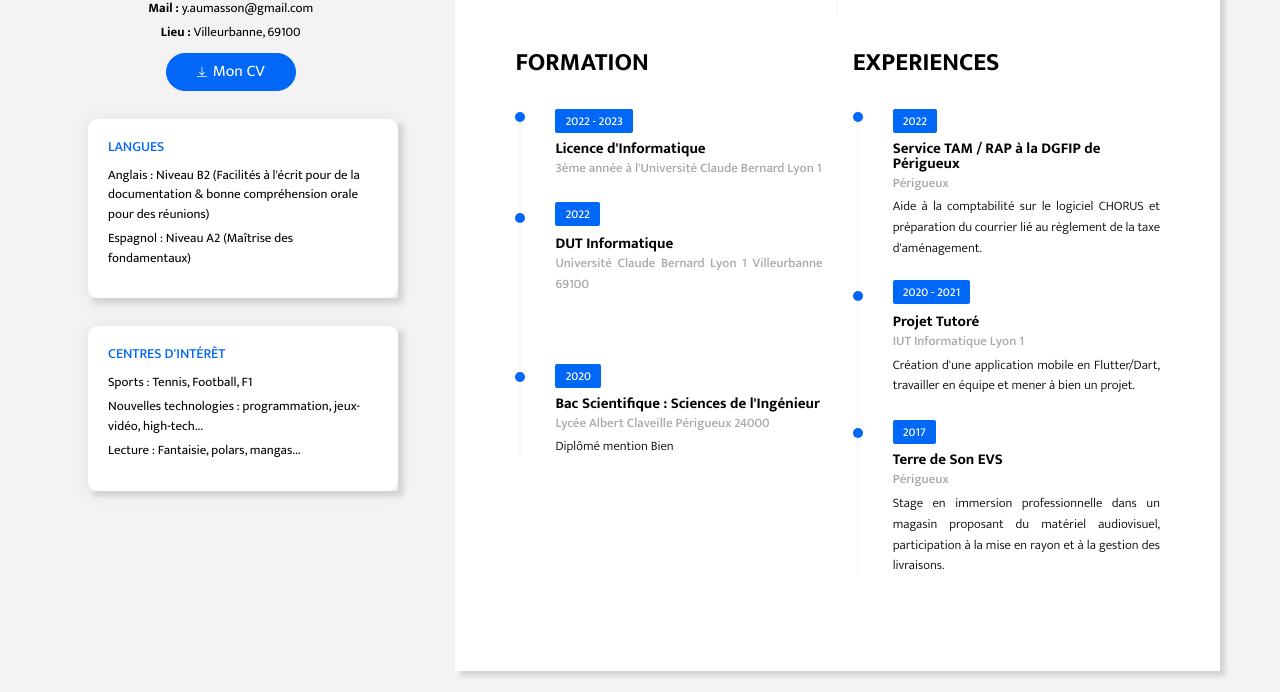
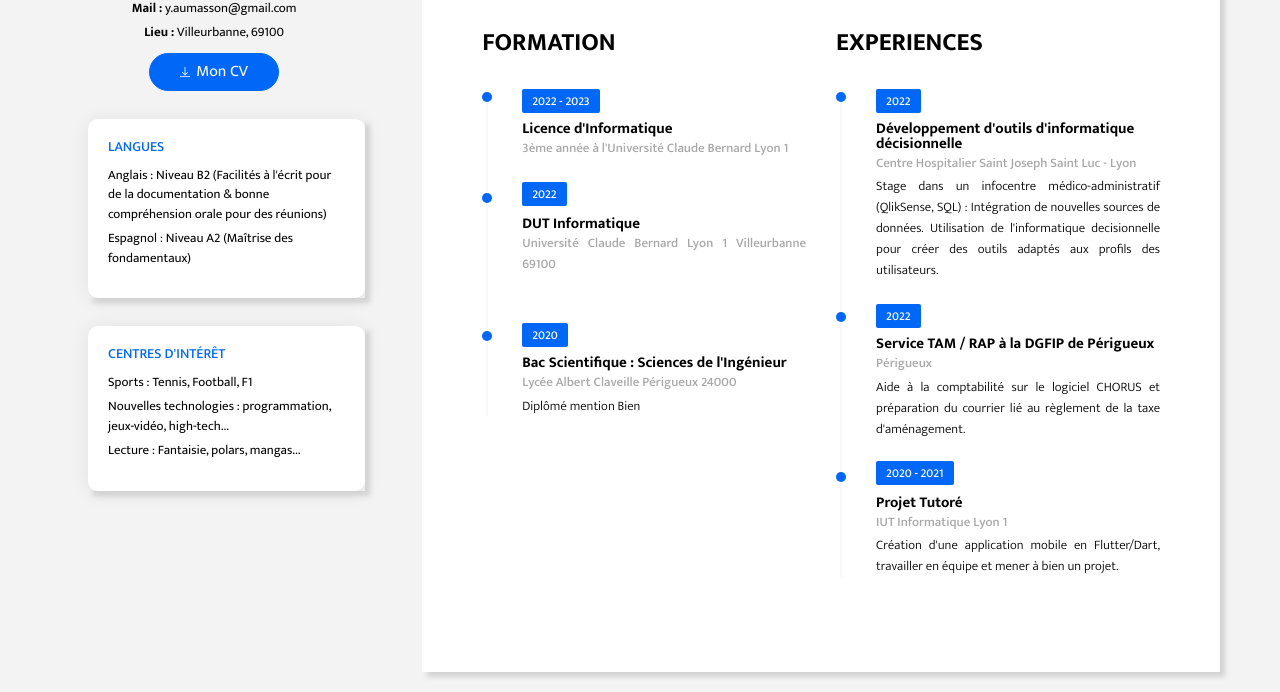
Before and after one commit to yanis37/yanis37.github.io, a website: page index.html in a window 1280 px wide. Shown: the part 529-1221 px from the top of the page. Drawn offline with Linux system fonts and the light colour scheme.

Commit message:
update chsjsl

```diff
--- a/index.html
+++ b/index.html
@@ -177,6 +177,15 @@
 
                             <li class="time-line-item">
                                 <span class="badge badge-primary">2022</span>
+                                <h6 class="time-line-item-title">Développement d'outils d'informatique décisionnelle</h6>
+                                <p class="time-line-item-subtitle">Centre Hospitalier Saint Joseph Saint Luc - Lyon</p>
+                                <p class="time-line-item-content">Stage dans un infocentre médico-administratif (QlikSense, SQL) : Intégration de nouvelles sources de données.
+                                    Utilisation de l'informatique decisionnelle pour créer des outils adaptés aux profils des utilisateurs.
+                                </p>
+                            </li>
+
+                            <li class="time-line-item">
+                                <span class="badge badge-primary">2022</span>
                                 <h6 class="time-line-item-title">Service TAM / RAP à la DGFIP de Périgueux</h6>
                                 <p class="time-line-item-subtitle">Périgueux</p>
                                 <p class="time-line-item-content">Aide à la comptabilité sur le logiciel CHORUS et préparation du
@@ -191,16 +200,7 @@
                                     équipe et mener à bien un projet.</p>
                             </li>
 
-                            <li class="time-line-item">
-                                <span class="badge badge-primary">2017</span>
-                                <h6 class="time-line-item-title">Terre de Son EVS </h6>
-                                <p class="time-line-item-subtitle">Périgueux</p>
-                                <p class="time-line-item-content">Stage en immersion professionnelle dans un magasin proposant du
-                                    matériel audiovisuel, participation à la mise en rayon et à la gestion des
-                                    livraisons.
 
-                                </p>
-                            </li>
                         </ul>
                     </div>
                 </div>
```
